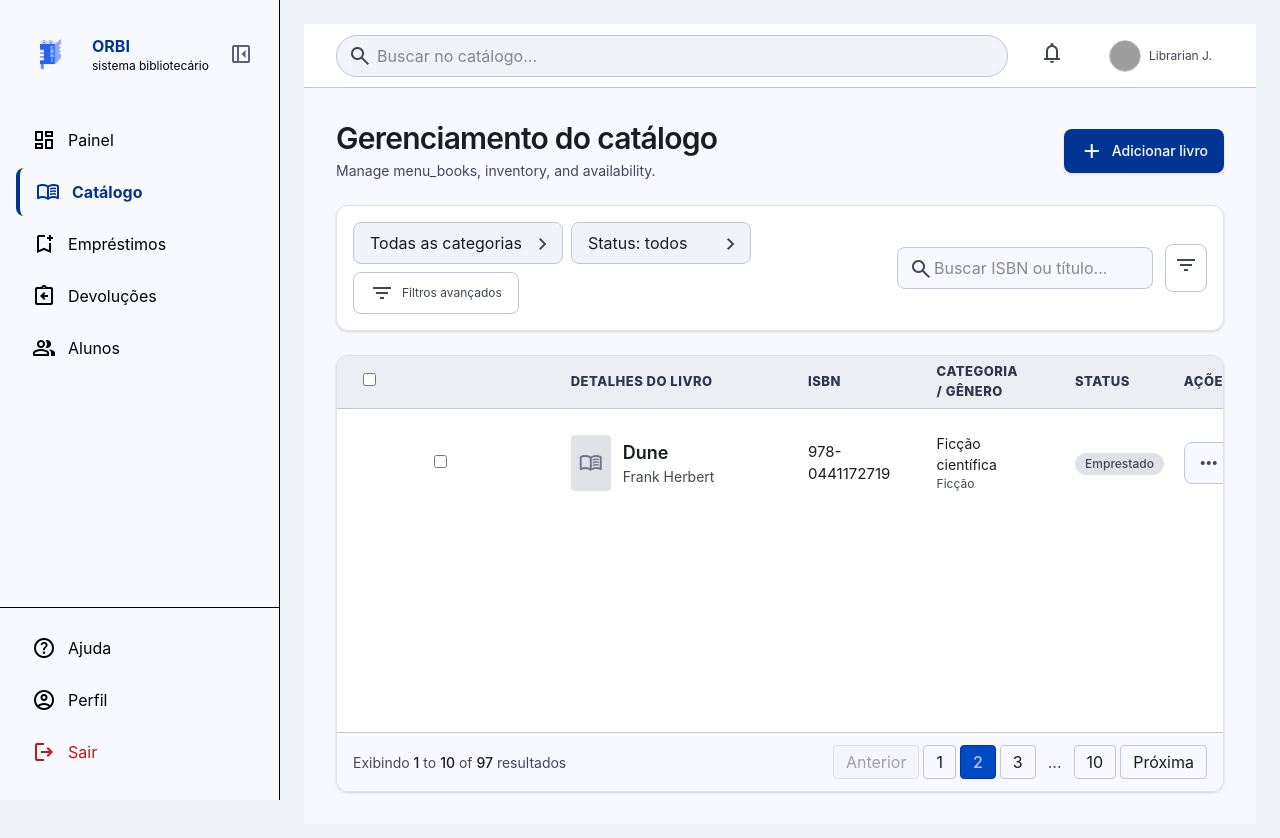
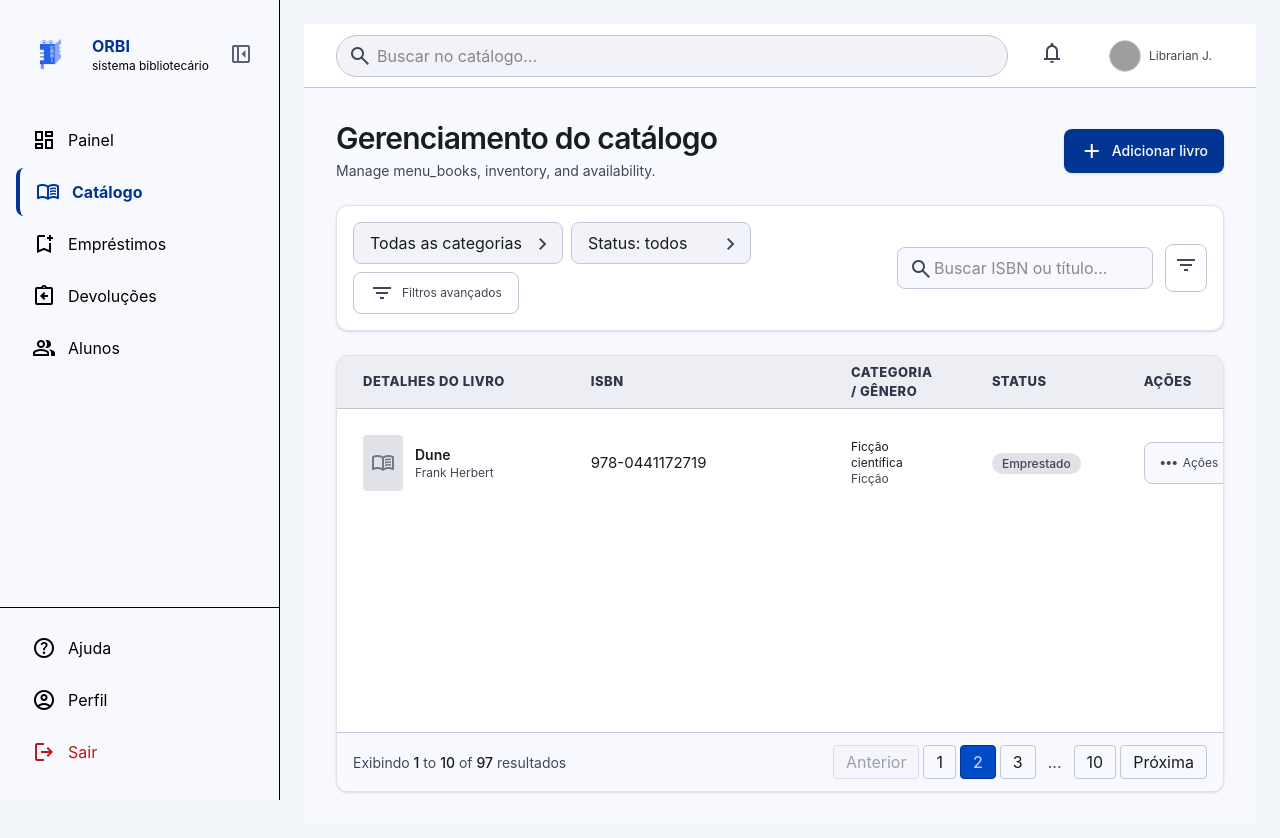
Before and after one commit to RayronVidal/ORBI, a React (Vite) app: page /catalogo in a window 1280 px wide. Shown: the top 838 px of the page. Built offline with nearby package versions, Linux system fonts and the light colour scheme; grey boxes are pictures that could not be loaded.

Commit message:
Ajusta responsividade da tabela do catálogo

```diff
--- a/src/pages/Library/Catalogo/Catalogo.tsx
+++ b/src/pages/Library/Catalogo/Catalogo.tsx
@@ -131,21 +131,15 @@ function Catalogo() {
 
           {/* Data Table Container */}
           <div className="bg-[var(--color-surface-container-lowest)] border border-[var(--color-surface-container-highest)] rounded-xl overflow-hidden shadow-sm flex-1 flex flex-col">
-            <div className="overflow-x-auto flex-1">
-              <table className="w-full text-left border-collapse min-w-[800px]">
+            <div className="w-full min-w-0 flex-1">
+              <table className="w-full table-fixed text-left border-collapse text-xs md:text-sm">
                 <thead>
                   <tr className="bg-[var(--color-surface-container)] text-[var(--color-on-surface-variant)] font-[var(--font-family-base)] text-[length:var(--font-size-label-md)] uppercase tracking-wider border-b border-[var(--color-outline-variant)]">
-                    <th className="w-10 py-3 px-2 font-medium text-center">
-                      <input
-                        className="rounded border-[var(--color-outline-variant)] text-[var(--color-primary)] focus:ring-primary m-0"
-                        type="checkbox"
-                      />
-                    </th>
-                    <th className="py-3 px-4 font-medium">Detalhes do livro</th>
-                    <th className="py-3 px-4 font-medium">ISBN</th>
-                    <th className="py-3 px-4 font-medium">Categoria / gênero</th>
-                                        <th className="py-3 px-4 font-medium">Status</th>
-                    <th className="py-3 px-4 font-medium text-right">
+                    <th className="w-[34%] py-3 px-2 md:px-4 font-medium">Detalhes do livro</th>
+                    <th className="w-[18%] py-3 px-2 md:px-4 font-medium">ISBN</th>
+                    <th className="w-[20%] py-3 px-2 md:px-4 font-medium">Categoria / gênero</th>
+                    <th className="w-[13%] py-3 px-2 md:px-4 font-medium">Status</th>
+                    <th className="w-[15%] py-3 px-2 md:px-4 font-medium text-right">
                       Ações
                     </th>
                   </tr>
@@ -155,37 +149,31 @@ function Catalogo() {
 
                   {/* Row 1 */}
                 <tr className="hover:bg-[var(--color-surface-container-low)] transition-colors group">
-                    <td className="w-10 py-3 px-2 text-center">
-                      <input
-                        className="rounded border-[var(--color-outline-variant)] text-[var(--color-primary)] focus:ring-primary"
-                        type="checkbox"
-                      />
-                    </td>
-                    <td className="py-3 px-4">
-                      <div className="flex items-center gap-3">
-                        <div className="w-10 h-14 bg-[var(--color-surface-container-highest)] rounded flex items-center justify-center shrink-0">
+                    <td className="py-3 px-2 md:px-4 min-w-0">
+                      <div className="flex min-w-0 items-center gap-2 md:gap-3">
+                        <div className="hidden sm:flex w-10 h-14 bg-[var(--color-surface-container-highest)] rounded items-center justify-center shrink-0">
                           <span className="material-symbols-outlined text-[var(--color-outline)]">
                             menu_book
                           </span>
                         </div>
-                        <div>
-                          <p className="font-[var(--font-family-base)] text-[length:var(--font-size-title-lg)] text-[var(--color-on-surface)] font-semibold line-clamp-1">
+                        <div className="min-w-0">
+                          <p className="font-[var(--font-family-base)] text-xs md:text-sm text-[var(--color-on-surface)] font-semibold line-clamp-1 break-words">
                             Dune
                           </p>
-                          <p className="font-[var(--font-family-base)] text-[length:var(--font-size-body-md)] text-[var(--color-on-surface-variant)] line-clamp-1">
+                          <p className="font-[var(--font-family-base)] text-[10px] md:text-xs text-[var(--color-on-surface-variant)] line-clamp-1 break-words">
                             Frank Herbert
                           </p>
                         </div>
                       </div>
                     </td>
-                    <td className="py-3 px-4 font-[var(--font-family-base)] text-[length:var(--font-size-body-md)] text-[var(--color-on-surface)]">
+                    <td className="py-3 px-2 md:px-4 font-[var(--font-family-base)] text-[10px] md:text-xs text-[var(--color-on-surface)] break-all">
                       978-0441172719
                     </td>
-                    <td className="py-3 px-4">
-                      <p className="font-[var(--font-family-base)] text-[length:var(--font-size-body-md)] text-[var(--color-on-surface)]">
+                    <td className="py-3 px-2 md:px-4 min-w-0 break-words">
+                      <p className="font-[var(--font-family-base)] text-[10px] md:text-xs text-[var(--color-on-surface)] break-words">
                         Ficção científica
                       </p>
-                      <p className="font-[var(--font-family-base)] text-[length:var(--font-size-label-md)] text-[var(--color-on-surface-variant)]">
+                      <p className="font-[var(--font-family-base)] text-[10px] md:text-xs text-[var(--color-on-surface-variant)]">
                         Ficção
                       </p>
                     </td>
@@ -194,14 +182,14 @@ function Catalogo() {
                         Emprestado
                       </span>
                     </td>
-                    <td className="py-3 px-4 text-right">
+                    <td className="py-3 px-1 md:px-3 text-right">
                       <div className="relative inline-block text-left">
                         <button
                           type="button"
                           onClick={() => setIsActionsOpen((open) => !open)}
                           aria-label="Abrir ações do livro"
                           aria-expanded={isActionsOpen}
-                          className="inline-flex items-center justify-center gap-1 rounded-lg border border-[var(--color-outline-variant)] bg-[var(--color-surface)] px-3 py-2 text-sm text-[var(--color-on-surface-variant)] transition-colors hover:bg-[var(--color-surface-container-low)] hover:text-[var(--color-on-surface)]"
+                          className="inline-flex max-w-full items-center justify-center gap-0.5 rounded-lg border border-[var(--color-outline-variant)] bg-[var(--color-surface)] px-1.5 md:px-3 py-2 text-[10px] md:text-xs text-[var(--color-on-surface-variant)] transition-colors hover:bg-[var(--color-surface-container-low)] hover:text-[var(--color-on-surface)]"
                         >
                           <span className="material-symbols-outlined text-[18px]">more_horiz</span>
                           <span>Ações</span>
```
